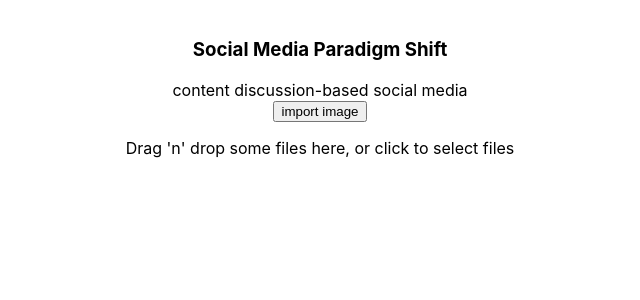
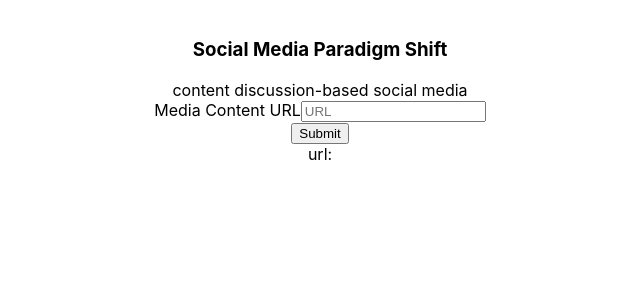
Before and after one commit to jlight99/treehacks-2021, a React (Create React App) app in the folder treehacks/: page / in a window 1280 px wide. Shown: the top 300 px of the page, without its empty margins (320-960 px from the left). Built offline with nearby package versions, Linux system fonts and the light colour scheme.

Commit message:
load and display image

```diff
--- a/treehacks/package.json
+++ b/treehacks/package.json
@@ -6,6 +6,7 @@
     "@testing-library/jest-dom": "^5.11.9",
     "@testing-library/react": "^11.2.5",
     "@testing-library/user-event": "^12.7.1",
+    "axios": "^0.21.1",
     "bootstrap": "^4.6.0",
     "react": "^17.0.1",
     "react-bootstrap": "^1.4.3",
--- a/treehacks/src/Home.jsx
+++ b/treehacks/src/Home.jsx
@@ -1,16 +1,77 @@
-import React from 'react';
+import React, { useState } from 'react';
 import Button from 'react-bootstrap/Button';
-import Dropzone from './Dropzone.jsx';
+import Form from 'react-bootstrap/Form';
+import axios from 'axios';
 
 export default function Home(props) {
+    const pagescreenApiUrl = 'https://api.pagescreen.io/v1/capture.json';
+    const [url, setUrl] = useState('');
+    const [contentPermalink, setContentPermalink] = useState('');
+    const [contentReady, setContentReady] = useState(false);
+
+    const handleUrlChange = event => {
+        setUrl(event.target.value);
+    };
+
+    const handleSubmit = event => {
+        event.preventDefault();
+        console.log('sending axios request');
+        axios({
+            method: 'post',
+            url: pagescreenApiUrl,
+            data: {
+                url: url,
+            },
+            auth: {
+                username: 'pk_screenshot_5bb5cd295c45a',
+                password: 'sk_screenshot_0f0550e020db6',
+            },
+        })
+        .then(data => {
+            console.log(data);
+            if (data.data.data[0]) {
+                setContentPermalink(data.data.data[0].permalink);
+            } else {
+                setContentPermalink(data.data.data.permalink);
+            }
+
+            var millisecondsToWait = 2000;
+            setTimeout(function() {
+                setContentReady(true);
+            }, millisecondsToWait);
+        })
+        .catch(err => console.log(err));
+    };
+
     return (
         <div style={{ margin: '3%' }}>
             <h3>Social Media Paradigm Shift</h3>
             <div>content discussion-based social media</div>
-            <Button>
-                import image
-            </Button>
-            <Dropzone></Dropzone>
+
+            {contentReady && contentPermalink &&
+                <div>
+                    {/* <p>potato</p> */}
+                    <img src={`${contentPermalink}?${Date.now()}`}></img>
+                </div>
+            }
+
+            <Form onSubmit={handleSubmit}>
+                <Form.Group controlId='formBasicEmail'>
+                    <Form.Label>Media Content URL</Form.Label>
+                    <Form.Control
+                        type='url'
+                        placeholder='URL'
+                        value={url}
+                        onChange={handleUrlChange}
+                    />
+                </Form.Group>
+
+                <Button variant='primary' type='submit'>
+                    Submit
+                </Button>
+            </Form>
+
+            <div>url: {url}</div>
         </div>
     );
 }
```
Also changed, not shown: 2 other files (tests, documents, lock files or other folders).
